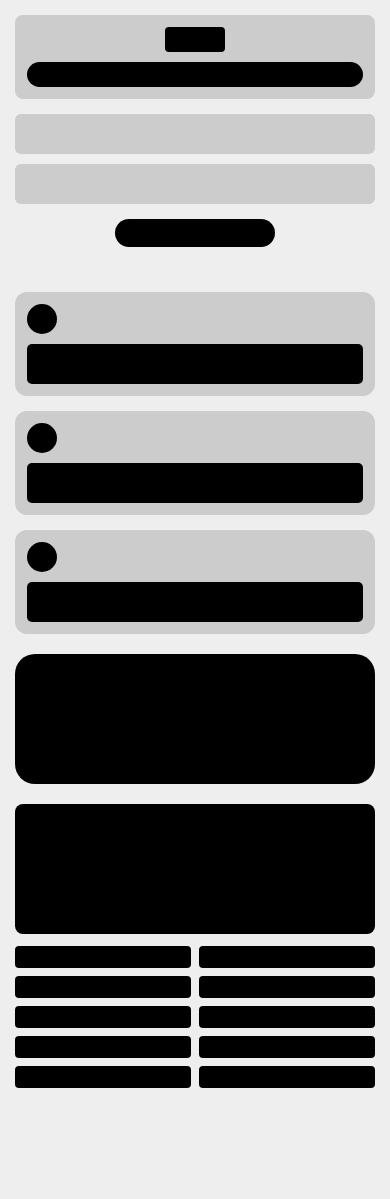
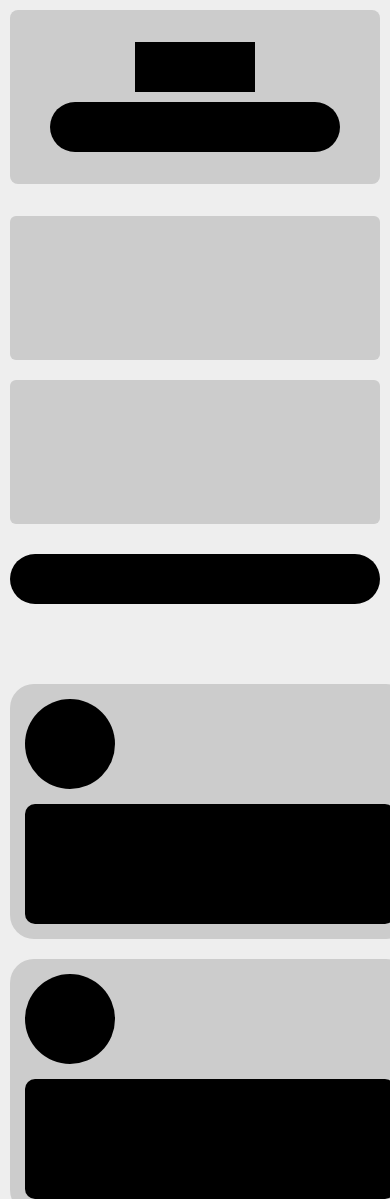
Before and after one commit to Umar-dev-01/HTML-practice_for_few_days, a plain HTML site: page 21.html in a window 390 px wide. Shown: the top 1199 px of the page. Before the commit the page ends 1103 px from the top, so only its background shows below. Drawn offline with Linux system fonts and the light colour scheme.

Commit message:
suspended

```diff
--- a/21.html
+++ b/21.html
@@ -1,184 +1,191 @@
 <!DOCTYPE html>
 <html>
 <head>
-  <title>Final UI Layout</title>
+  <title>Final Layout</title>
   <meta name="viewport" content="width=device-width, initial-scale=1.0">
 
   <style>
-    body {
+
+    body{
       margin: 0;
       font-family: Arial;
       background: #eee;
     }
-
-    .container {
+    .container{
       max-width: 1100px;
       margin: auto;
       padding: 15px;
     }
-
-    /* TOP BAR */
-    .top-bar {
+.navbar{
       background: #ccc;
-      padding: 12px;
+      padding: 32px 40px;
       border-radius: 8px;
-      margin-bottom: 15px;
+      margin-bottom: 32px;
     }
-
-    .inner-bar {
+    .nav-inner{
       display: flex;
       justify-content: space-between;
       align-items: center;
     }
-
-    .left-rect {
-      width: 60px;
-      height: 25px;
+    .logo{
+      width: 161px;
+      height: 68px;
+      background: black;
+    }
+    .nav-btn{
+      width: 269px;
+      height: 68px;
+      background: black;
+      border-radius: 999px;
+    }
+    .section{
+      background: #ccc;
+      border-radius: 6px;
+      height: 144px;
+      margin-bottom: 20px;
+    }
+    .center-btn{
+      width: 269px;
+      height: 68px;
+      margin: 30px auto;
+      background: black;
+      border-radius: 999px;
+    }
+ .two-cards{
+      display: flex;
+      gap: 20px;
+      margin-bottom: 30px;
+    }
+  .card{
+      flex: 1;
+      height: 340px;
+      background: #ccc;
+      border-radius: 55px;
+    }
+ .three-cards{
+      display: flex;
+      gap: 20px;
+      margin-bottom: 30px;
+    }
+ .small-card{
+      flex: 1;
+      background: #ccc;
+      border-radius: 24px;
+      padding: 20px;
+    }
+.circle{
+      width: 123px;
+      height: 123px;
+      background: black;
+      border-radius: 50%;
+      margin-bottom: 15px;
+    }
+.rect-box{
+      height: 171px;
+      background: black;
+      border-radius: 10px;
+    }
+ .big-box{
+      height: 400px;
+      background: black;
+      border-radius: 66px;
+      margin-bottom: 30px;
+    }
+.bottom{
+      display: flex;
+      gap: 20px;
+    }
+ .left-box{
+      width: 30%;
+      height: 340px;
+      background: black;
+      border-radius: 10px;
+    }
+ .right{
+      flex: 1;
+      display: grid;
+      grid-template-columns: repeat(3, 1fr);
+      gap: 10px;
+    }
+ .line{
+      height: 58px;
       background: black;
       border-radius: 4px;
     }
 
-    .right-pill {
-      width: 150px;
-      height: 25px;
-      background: black;
-      border-radius: 50px;
-    }
+    @media (max-width: 900px){
+.container{
+        max-width: 800px;
+      }
+ .nav-inner{
+        flex-direction: row;
+        align-items: flex-start;
+      }
+ .two-cards{
+        flex-direction: column;
+      }
+ .three-cards{
+        flex-direction: column;
+      }
+ .small-card{
+        width: 100%;
+      }
+ .bottom{
+        flex-direction: column;
+      }
+ .left-box{
+        width: 100%;
+      }
+.right{
+        grid-template-columns: repeat(2, 1fr);
+      }}
 
-    /* Grey bars */
-    .grey {
-      background: #ccc;
-      height: 40px;
-      margin: 10px 0;
-      border-radius: 6px;
-    }
 
-    /* Center button */
-    .center-btn {
-      width: 160px;
-      height: 28px;
-      margin: 15px auto;
-      background: black;
-      border-radius: 20px;
-    }
+    @media (max-width: 436px){
 
-    /* Two cards */
-    .two-cards {
-      display: flex;
-      gap: 15px;
-      margin: 15px 0;
-      flex-wrap: wrap;
-    }
-
-    .card {
-      flex: 1;
-      min-width: 250px;
-      height: 110px;
-      background: #ccc;
-      border-radius: 15px;
-    }
-
-    /* Three cards */
-    .three-cards {
-      display: flex;
-      gap: 15px;
-      margin-bottom: 15px;
-      flex-wrap: wrap;
-    }
-
-    .small-card {
-      flex: 1;
-      min-width: 220px;
-      background: #ccc;
-      border-radius: 12px;
-      padding: 12px;
-    }
-
-    .circle {
-      width: 30px;
-      height: 30px;
-      background: black;
-      border-radius: 50%;
-      margin-bottom: 10px;
-    }
-
-    .rect-box {
-      height: 40px;
-      background: black;
-      border-radius: 5px;
-    }
-
-    /* Big section */
-    .big-box {
-      height: 130px;
-      background: black;
-      border-radius: 20px;
-      margin: 20px 0;
-    }
-
-    /* Bottom section */
-    .bottom {
-      display: flex;
-      gap: 12px;
-      flex-wrap: wrap;
-    }
-
-    .left-box {
-      width: 100px;
-      height: 130px;
-      background: black;
-      border-radius: 8px;
-    }
-
-    .right {
-      flex: 1;
-      display: grid;
-      grid-template-columns: repeat(3, 1fr);
-      gap: 8px;
-    }
-
-    .line {
-      height: 22px;
-      background: black;
-      border-radius: 4px;
-    }
-
-    /* Last row */
-    .single {
-      grid-column: span 1;
-    }
-
-    /* 📱 Mobile Responsive */
-    @media (max-width: 768px) {
-      .inner-bar {
+      .container{
+        padding: 10px;
+      }
+.nav-inner{
         flex-direction: column;
+        align-items: center;
         gap: 10px;
       }
-
-      .right-pill {
+.logo{
+        width: 120px;
+        height: 50px;
+      }
+ .nav-btn{
         width: 100%;
+        height: 50px;
       }
-
-      .two-cards {
-        flex-direction: column;
+.center-btn{
+        width: 100%;
+        height: 50px;
       }
-
-      .three-cards {
-        flex-direction: column;
+.card{
+        height: 250px;
       }
-
-      .bottom {
-        flex-direction: column;
+ .small-card{
+        padding: 15px;
       }
-
-      .left-box {
-        width: 100%;
+.circle{
+        width: 90px;
+        height: 90px;
       }
-
-      .right {
-        grid-template-columns: repeat(2, 1fr);
+.rect-box{
+        height: 120px;
       }
-    }
+ .big-box{
+        height: 250px;
+        border-radius: 30px;
+      }
+.right{
+        grid-template-columns: 1fr;
+      }
+ .line{
+        height: 40px;
+      }}
 
   </style>
 </head>
@@ -187,28 +194,23 @@
 
 <div class="container">
 
-  <!-- TOP BAR -->
-  <div class="top-bar">
-    <div class="inner-bar">
-      <div class="left-rect"></div>
-      <div class="right-pill"></div>
+  <nav class="navbar">
+    <div class="nav-inner">
+      <div class="logo"></div>
+      <div class="nav-btn"></div>
     </div>
-  </div>
+  </nav>
 
-  <!-- Grey bars -->
-  <div class="grey"></div>
-  <div class="grey"></div>
+  <div class="section"></div>
+  <div class="section"></div>
 
-  <!-- Center button -->
   <div class="center-btn"></div>
 
-  <!-- Two cards -->
   <div class="two-cards">
     <div class="card"></div>
     <div class="card"></div>
   </div>
 
-  <!-- Three cards -->
   <div class="three-cards">
     <div class="small-card">
       <div class="circle"></div>
@@ -226,10 +228,8 @@
     </div>
   </div>
 
-  <!-- Big box -->
   <div class="big-box"></div>
 
-  <!-- Bottom section -->
   <div class="bottom">
     <div class="left-box"></div>
 
@@ -246,7 +246,7 @@
       <div class="line"></div>
       <div class="line"></div>
 
-      <div class="line single"></div>
+      <div class="line"></div>
     </div>
   </div>
 
```
Also changed, not shown: 20.html (+107 -67 lines).
